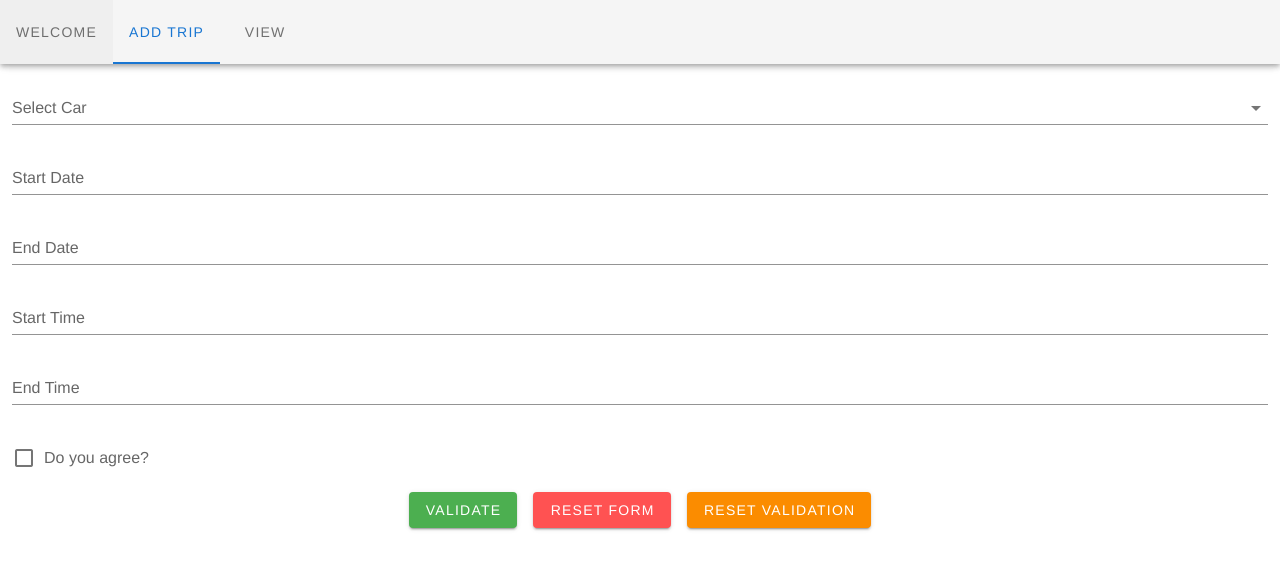
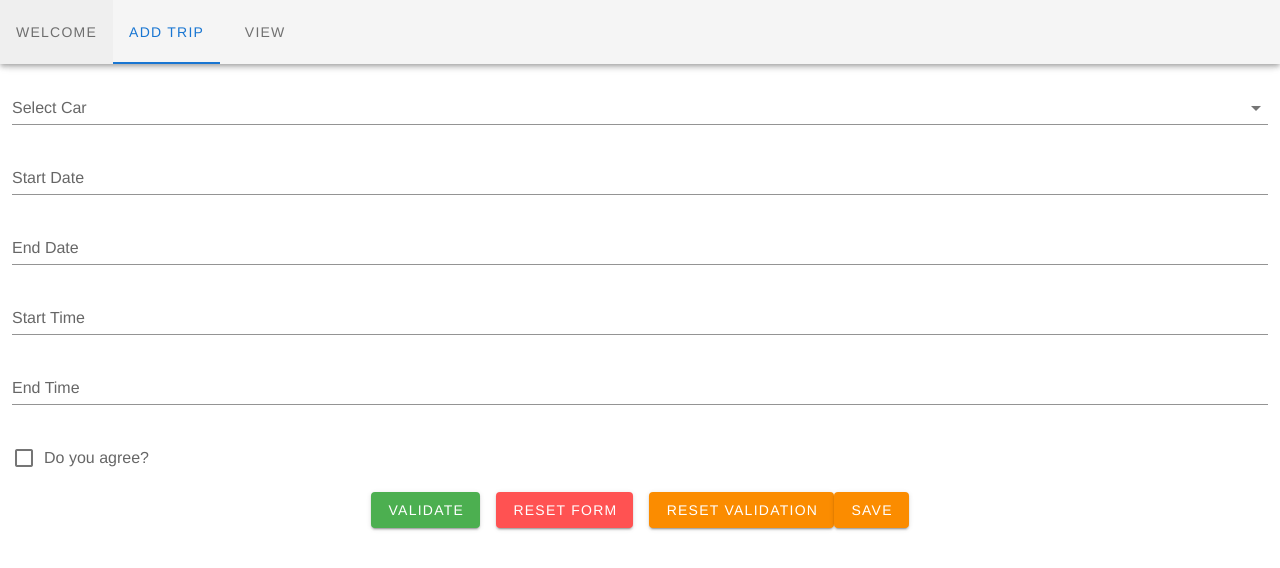
Before and after one commit to jaybh1987/travelview, a Vue app: page /addtrip in a window 1280 px wide. Shown: the top 568 px of the page. Built offline with nearby package versions, Linux system fonts and the light colour scheme.

Commit message:
save post request working fine.

```diff
--- a/src/views/addtrip.vue
+++ b/src/views/addtrip.vue
@@ -173,6 +173,13 @@
     Reset Validation
   </v-btn>
 
+    <v-btn
+    color="warning"
+    @click="save"
+  >
+    Save
+  </v-btn>
+
   {{j}}
 </v-form>
 
@@ -182,6 +189,8 @@
 
 
 <script>
+  import axios from 'axios';
+
   export default {
     data: () => ({
       valid: true,
@@ -245,8 +254,25 @@
         }
 
         return this.j
+      },
+      save() {
+
+          console.log('save fun calling ')
+          axios.post('http://localhost:3000/addtrip',{
+            body: this.j
+          })
+          .then(
+            function(res) {
+              console.log('try')
+              console.log(res)
+            }
+          ).catch(
+            function (e) {
+              console.log('fail')
+              console.log(e)
+            }
+          )
       }
-
     },
 
     computed: {
```
Also changed, not shown: 1 other file (tests, documents, lock files or other folders).
